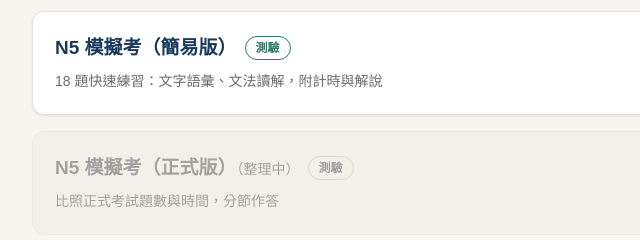
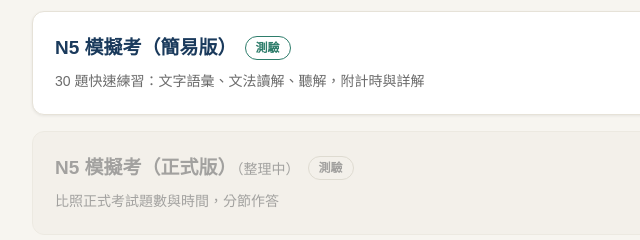
Before and after one commit to RobinYBWang/japanese-notes, a plain HTML site: page index.html in a window 1280 px wide. Shown: the part 493-733 px from the top of the page, 268-908 px from the left. Drawn offline with Linux system fonts and the light colour scheme.

Commit message:
首頁模擬考卡片改為 30 題（含聽解）

```diff
--- a/index.html
+++ b/index.html
@@ -57,7 +57,7 @@
 
   <a class="card" href="n5-mock-easy.html">
     <h2>N5 模擬考（簡易版）<span class="tag">測驗</span></h2>
-    <p>18 題快速練習：文字語彙、文法讀解，附計時與解說</p>
+    <p>30 題快速練習：文字語彙、文法讀解、聽解，附計時與詳解</p>
   </a>
 
   <div class="card off" aria-disabled="true">
```
